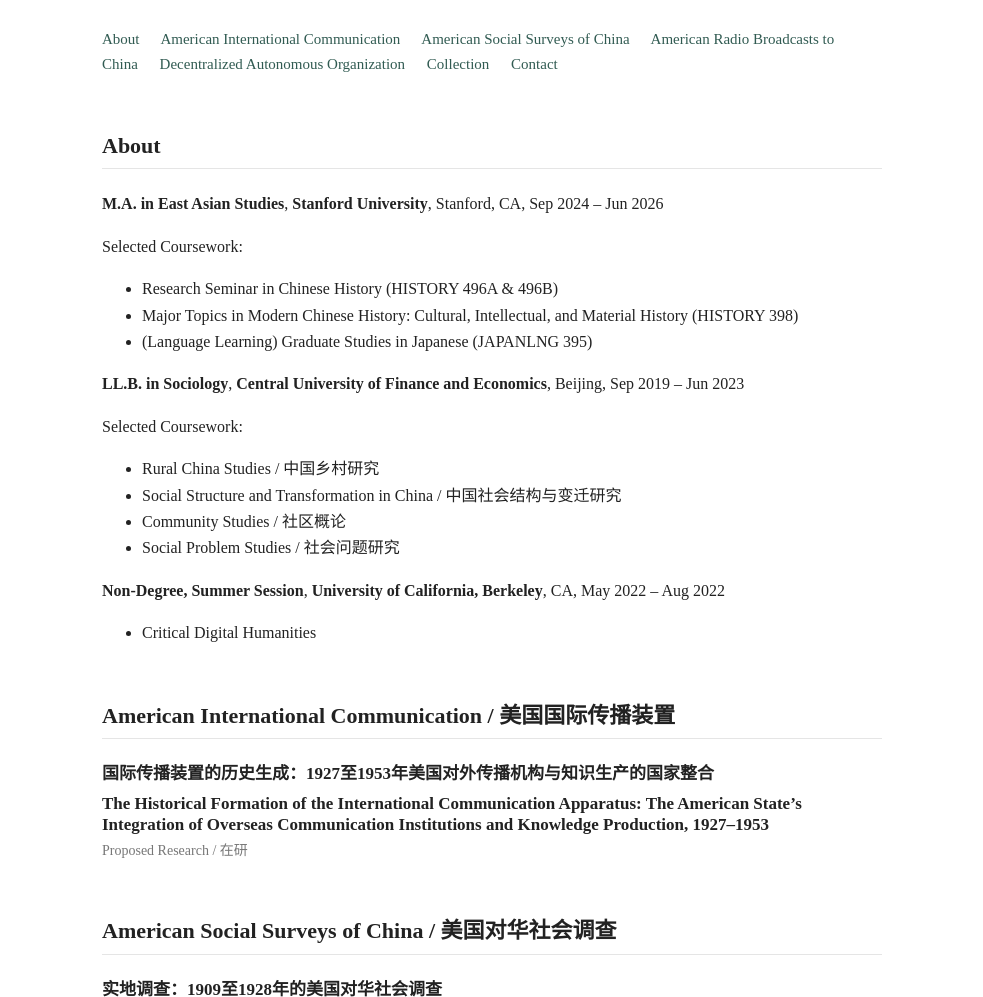
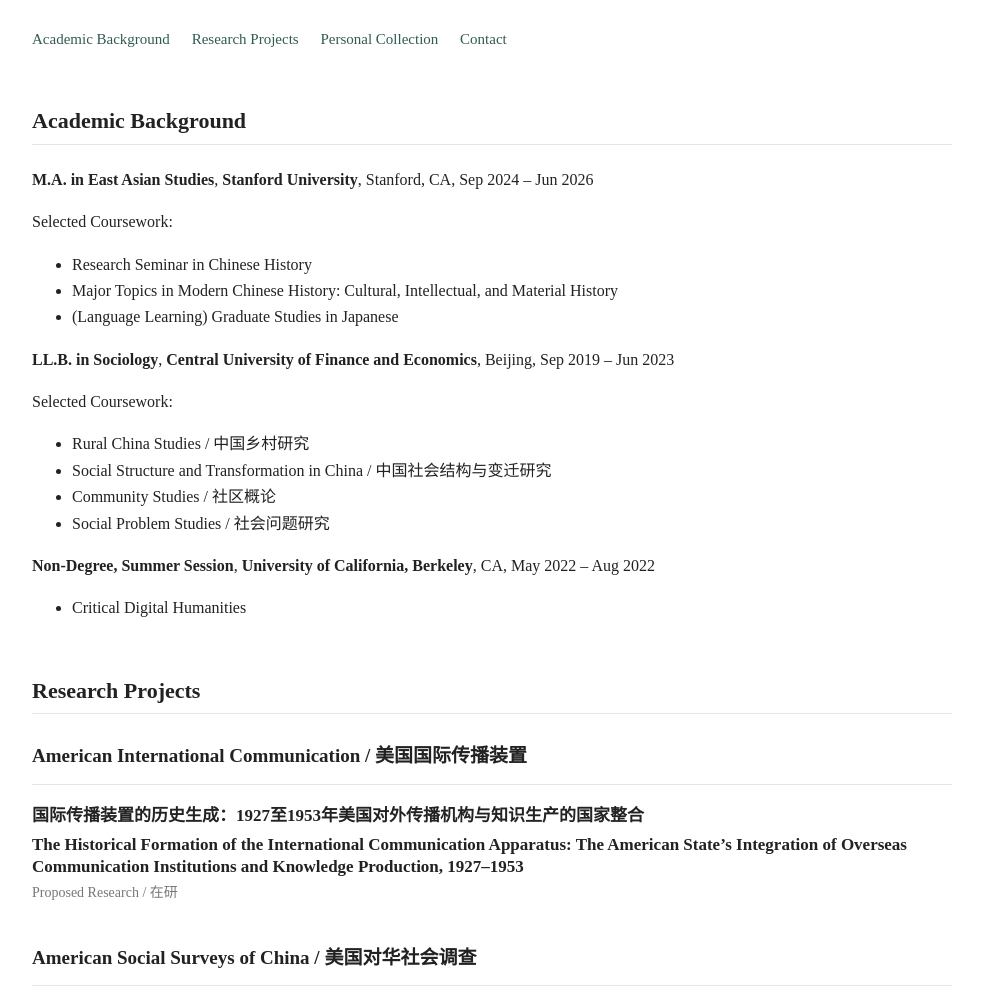
Before and after one commit to thesoupcrafting/thesoupcrafting.github.io, a plain HTML site: page index.html in a window 1280 px wide. Shown: the part 413-1410 px from the top of the page, without its empty margins (148-1131 px from the left). Drawn offline with Linux system fonts and the light colour scheme.

Commit message:
Update index.html

```diff
--- a/index.html
+++ b/index.html
@@ -13,7 +13,7 @@
         }
         body {
             font-family: "Times New Roman", Times, serif;
-            max-width: 780px;
+            max-width: 920px;
             margin: 0 auto;
             padding: 65px 30px 50px;
             line-height: 1.65;
@@ -144,6 +144,17 @@
         #tab-profile nav {
             margin-top: 0;
         }
+        /* Research 下的四个板块：小一号的子标题 */
+        .subhead {
+            font-size: 19px;
+            margin-top: 40px;
+            margin-bottom: 18px;
+            padding-bottom: 7px;
+            border-bottom: 1px solid var(--light);
+        }
+        #research + section .subhead {
+            margin-top: 28px;
+        }
         /* 研究陈述：除首段外，各段首行缩进（期刊格式） */
         #statement-text p + p {
             text-indent: 2em;
@@ -192,17 +203,14 @@
 
 <div id="tab-profile" role="tabpanel" aria-labelledby="tabbtn-profile">
     <nav>
-        <a href="#about">About</a>
-        <a href="#R0">American International Communication</a>
-        <a href="#R1">American Social Surveys of China</a>
-        <a href="#R2">American Radio Broadcasts to China</a>
-        <a href="#R3">Decentralized Autonomous Organization</a>
-        <a href="#archives">Collection</a>
+        <a href="#about">Academic Background</a>
+        <a href="#research">Research Projects</a>
+        <a href="#archives">Personal Collection</a>
         <a href="#contact">Contact</a>
     </nav>
 
 <section id="about">
-    <h2>About</h2>
+    <h2>Academic Background</h2>
     <div class="education-item">
         <p>
             <strong>M.A. in East Asian Studies</strong>,
@@ -211,9 +219,9 @@
         </p>
         <p>Selected Coursework:</p>
         <ul>
-            <li>Research Seminar in Chinese History (HISTORY 496A &amp; 496B)</li>
-            <li>Major Topics in Modern Chinese History: Cultural, Intellectual, and Material History (HISTORY 398)</li>
-            <li>(Language Learning) Graduate Studies in Japanese (JAPANLNG 395)</li>
+            <li>Research Seminar in Chinese History</li>
+            <li>Major Topics in Modern Chinese History: Cultural, Intellectual, and Material History</li>
+            <li>(Language Learning) Graduate Studies in Japanese</li>
         </ul>
     </div>
     <div class="education-item">
@@ -242,8 +250,12 @@
     </div>
 </section>
 
+<section id="research">
+    <h2>Research Projects</h2>
+</section>
+
 <section id="R0">
-    <h2>American International Communication / <span lang="zh">美国国际传播装置</span></h2>
+    <h3 class="subhead">American International Communication / <span lang="zh">美国国际传播装置</span></h3>
     <div class="R0-item">
         <h3>
             <span lang="zh">国际传播装置的历史生成：1927至1953年美国对外传播机构与知识生产的国家整合</span><br>
@@ -256,7 +268,7 @@
 </section>
 
 <section id="R1">
-    <h2>American Social Surveys of China / <span lang="zh">美国对华社会调查</span></h2>
+    <h3 class="subhead">American Social Surveys of China / <span lang="zh">美国对华社会调查</span></h3>
     <div class="R1-item">
         <h3>
             <span lang="zh">实地调查：1909至1928年的美国对华社会调查</span><br>
@@ -285,7 +297,7 @@
 </section>
 
 <section id="R2">
-    <h2>American Radio Broadcasts to China / <span lang="zh">美国对华冷战广播</span></h2>
+    <h3 class="subhead">American Radio Broadcasts to China / <span lang="zh">美国对华冷战广播</span></h3>
     <div class="R2-item">
         <h3>
             <span lang="zh">保卫思想：1949至1976年共产主义中国的反“敌台”斗争</span><br>
@@ -309,7 +321,7 @@
 </section>
 
 <section id="R3">
-    <h2>Decentralized Autonomous Organization / <span lang="zh">去中心化自治组织</span></h2>
+    <h3 class="subhead">Decentralized Autonomous Organization / <span lang="zh">去中心化自治组织</span></h3>
     <div class="R3-item">
         <h3>
             <span lang="zh">当代网络组织研究：“技术规制-社区网络”的治理模式</span><br>
@@ -334,7 +346,7 @@
 </section>
 
 <section id="archives">
-    <h2>Collection</h2>
+    <h2>Personal Collection</h2>
 
     <div class="research-item">
         <h3>Project Archives</h3>
```
